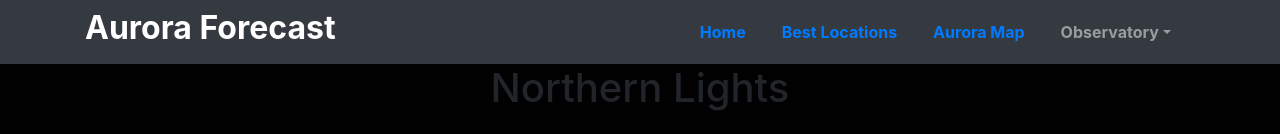
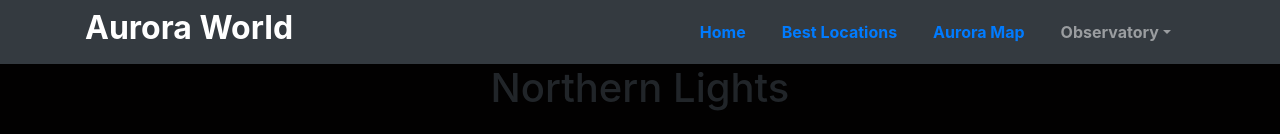
Before and after one commit to aidenkimgj/aurora-forecast, a React (Create React App) app: page / in a window 1280 px wide. Shown: the top 134 px of the page. Built offline with nearby package versions, Linux system fonts and the light colour scheme; no server answers.

Commit message:
Update Header

```diff
--- a/src/components/Navigation.jsx
+++ b/src/components/Navigation.jsx
@@ -38,7 +38,7 @@ const Navigation = ({ isLoggedIn }) => {
     <Navbar color="dark" dark expand="lg" className="sticky-top">
       <Container>
         <Link to="/" className="text-white text-decoration-none blog-name">
-          <h2 style={{ fontWeight: 'bold' }}>Aurora Forecast</h2>
+          <h2 style={{ fontWeight: 'bold' }}>Aurora World</h2>
         </Link>
         <NavbarToggler onClick={handleToggle} />
         <Collapse isOpen={isOpen} navbar>
```
Also changed, not shown: src/assets/img/northernlight2.jpg (added).
